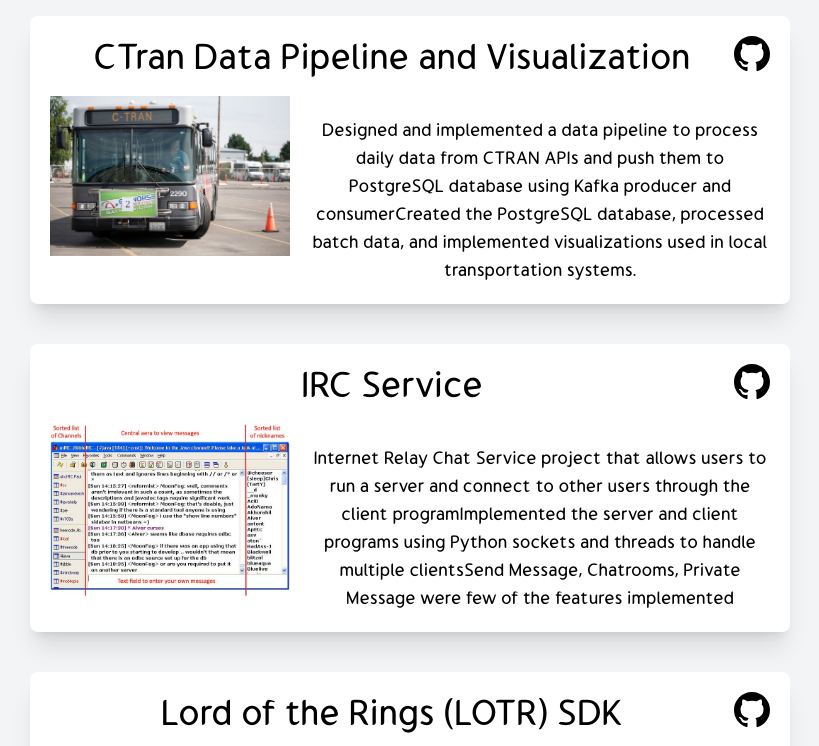
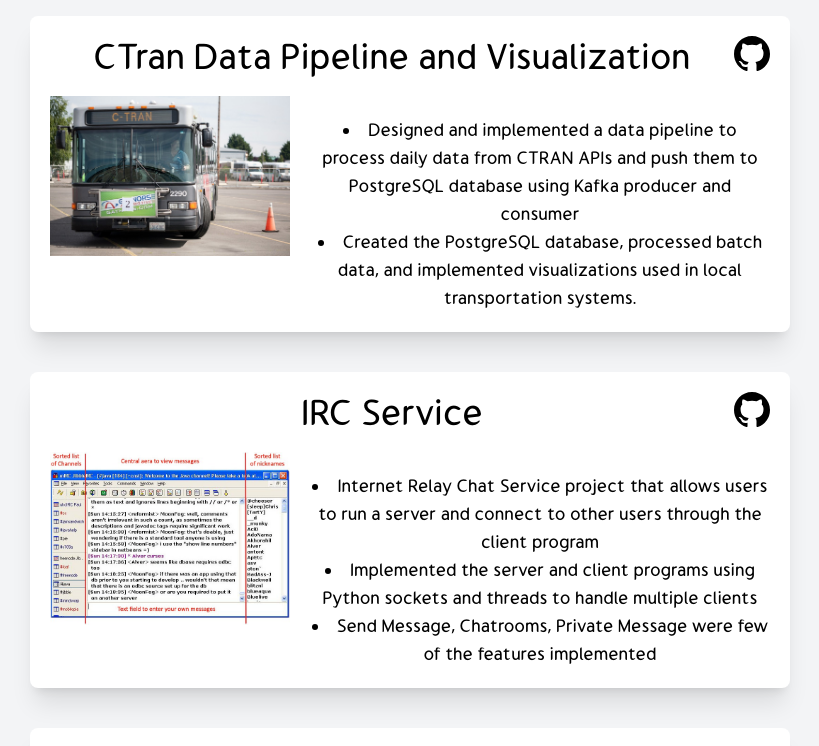
Before and after one commit to prabhumarappan/portfolio, a Next.js app: page / in a window 1280 px wide. Shown: the part 1596-2342 px from the top of the page, without its empty margins (230-1049 px from the left). Built offline with nearby package versions, Linux system fonts and the light colour scheme; no server answers.

Commit message:
move back to list for project desc

```diff
--- a/components/Projects.tsx
+++ b/components/Projects.tsx
@@ -87,7 +87,7 @@
 
                             <p className="lg:w-2/3 sm:pt-5 md:float-right pl-5 text-lg">
                                 {project.description.map((desc) => (
-                                    <span key={desc}>{desc}</span>
+                                    <li key={desc}>{desc}</li>
                                 ))}
                             </p>
                         </div>
```
